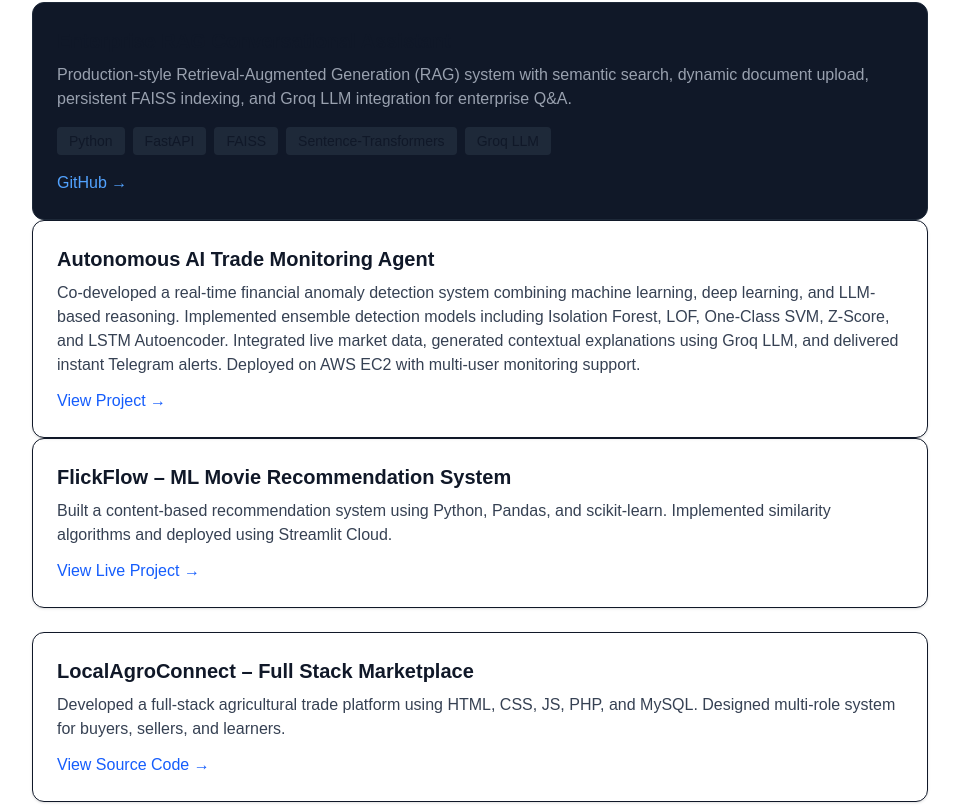
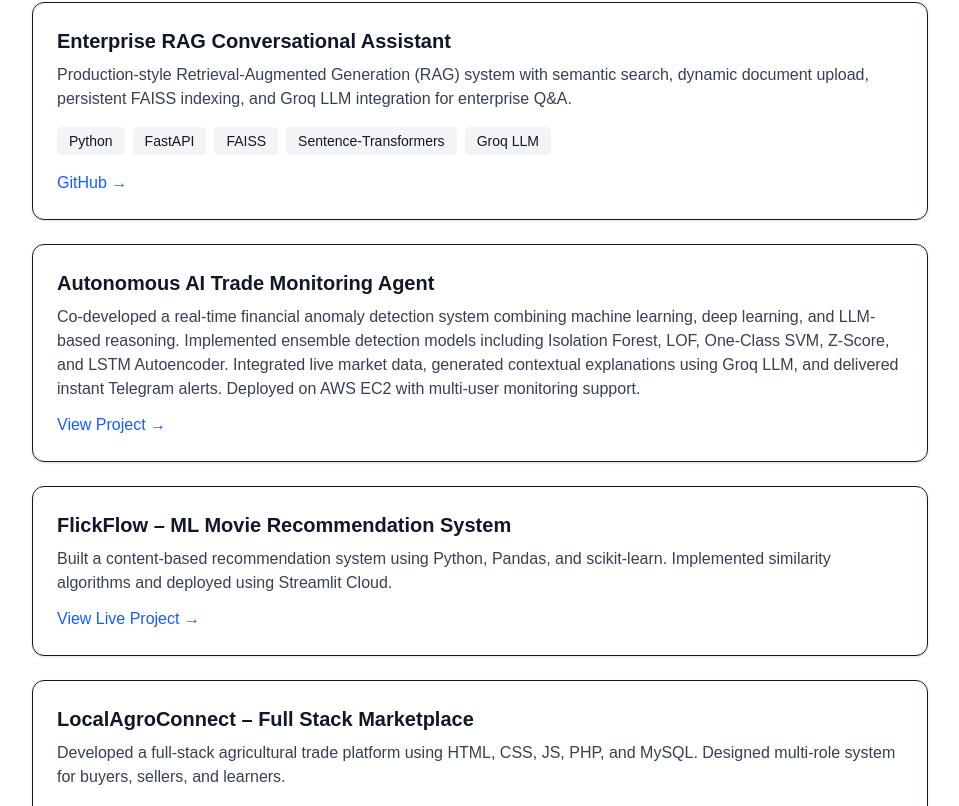
Before and after one commit to Ayushsharma832/ayush-portfolio, a Next.js app: page / in a window 1280 px wide. Shown: the part 934-1740 px from the top of the page, without its empty margins (160-1119 px from the left). Built offline with nearby package versions, Linux system fonts and the light colour scheme.

Commit message:
New project structure changed

```diff
--- a/app/page.tsx
+++ b/app/page.tsx
@@ -70,35 +70,34 @@ export default function Home() {
         {/* PROJECTS SECTION */}
         <section>
           <h2 className="text-3xl font-semibold mb-6">Projects</h2>
-          <div className="bg-gray-900 p-6 rounded-xl border border-gray-800 hover:border-blue-500 transition">
+          <div className="grid gap-6">
+          <div className="border rounded-xl p-6 shadow-sm">
             <h3 className="text-xl font-semibold mb-2">
               Enterprise RAG Conversational Assistant
             </h3>
 
-            <p className="text-gray-400 mb-4">
-              Production-style Retrieval-Augmented Generation (RAG) system with
-              semantic search, dynamic document upload, persistent FAISS indexing,
-              and Groq LLM integration for enterprise Q&A.
+            <p className="mt-2 text-gray-700 mb-4">
+              Production-style Retrieval-Augmented Generation (RAG) system with semantic search, dynamic document upload, persistent FAISS indexing, and Groq LLM integration for enterprise Q&A.
             </p>
 
             <div className="flex flex-wrap gap-2 mb-4">
-              <span className="bg-gray-800 px-3 py-1 rounded text-sm">Python</span>
-              <span className="bg-gray-800 px-3 py-1 rounded text-sm">FastAPI</span>
-              <span className="bg-gray-800 px-3 py-1 rounded text-sm">FAISS</span>
-              <span className="bg-gray-800 px-3 py-1 rounded text-sm">Sentence-Transformers</span>
-              <span className="bg-gray-800 px-3 py-1 rounded text-sm">Groq LLM</span>
+              <span className="bg-gray-100 px-3 py-1 rounded text-sm">Python</span>
+              <span className="bg-gray-100 px-3 py-1 rounded text-sm">FastAPI</span>
+              <span className="bg-gray-100 px-3 py-1 rounded text-sm">FAISS</span>
+              <span className="bg-gray-100 px-3 py-1 rounded text-sm">Sentence-Transformers</span>
+              <span className="bg-gray-100 px-3 py-1 rounded text-sm">Groq LLM</span>
             </div>
 
-            <div className="flex gap-4">
             <a
               href="https://github.com/Ayushsharma832/enterprise-rag-assistant"
               target="_blank"
-                className="text-blue-400 hover:underline"
+              className="inline-block text-blue-600 hover:underline"
             >
               GitHub →
             </a>
           </div>
-          </div>
+
+
 
           <div className="border rounded-xl p-6 shadow-sm">
             <h3 className="text-xl font-semibold">
@@ -122,7 +121,7 @@ export default function Home() {
             </a>
           </div>
 
-          <div className="grid gap-6">
+
 
             <div className="border rounded-xl p-6 shadow-sm">
               <h3 className="text-xl font-semibold">FlickFlow – ML Movie Recommendation System</h3>
```
Lines whose indentation alone changed are shown as unchanged.
